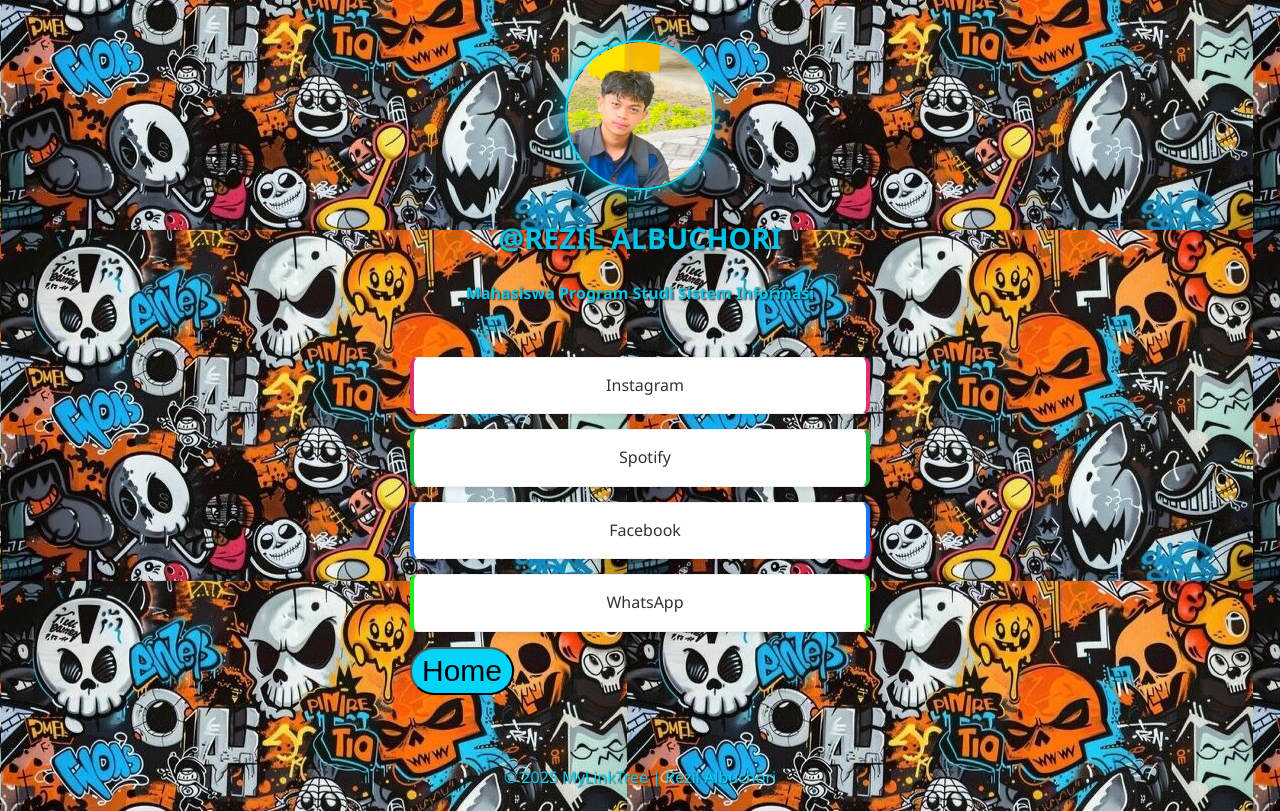
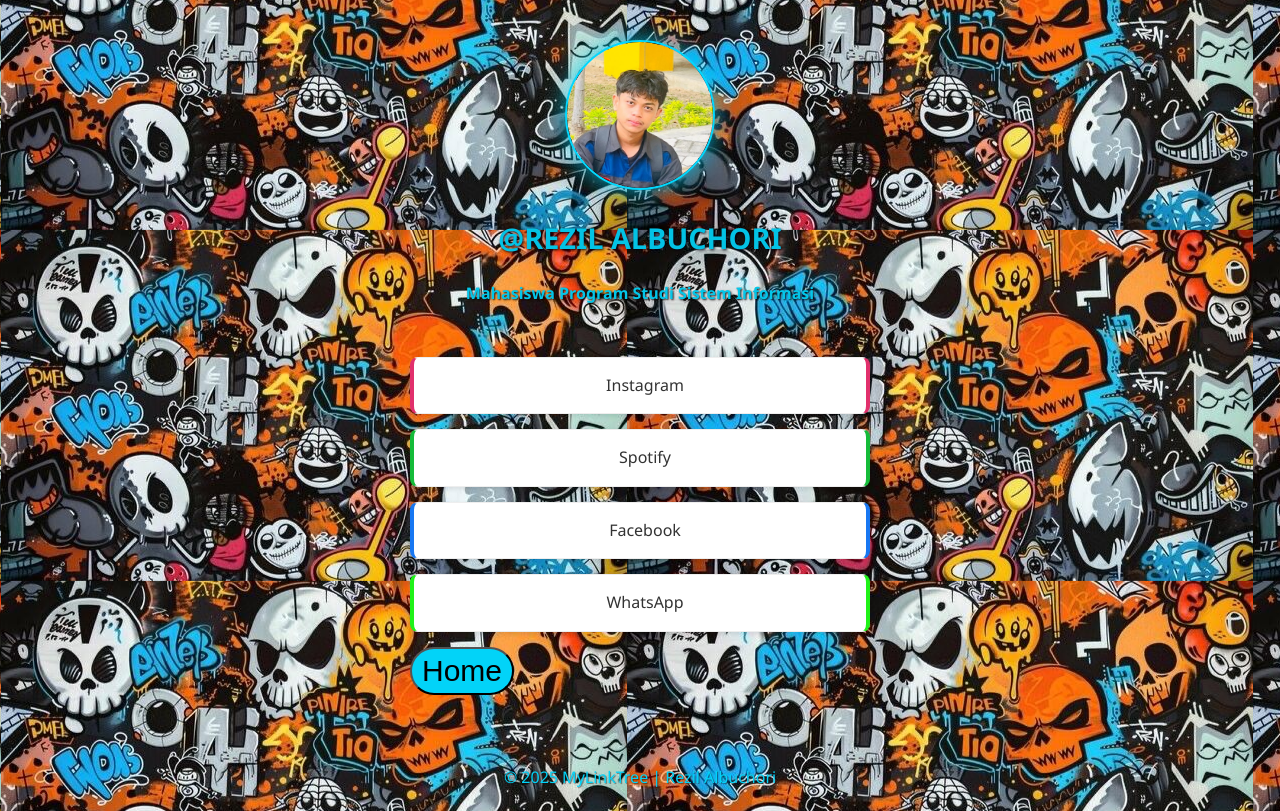
Before and after one commit to rezilalbuchori/Gibran, a plain HTML site: page index.html in a window 1280 px wide. Drawn offline with Linux system fonts and the light colour scheme.

Commit message:
Update style.css

```diff
--- a/style.css
+++ b/style.css
@@ -30,25 +30,23 @@ header{
     gap: 10px;
 }
 
-.profile-pic{
+.profile-pic {
     width: 150px;
     height: 150px;
     border-radius: 50%;
     overflow: hidden;
-    margin-bottom: 15px;
+    margin: 0 auto 15px auto;
     border: 2px solid #03d7fd;
     box-shadow: 0 0 25px rgba(3, 215, 253, 0.8);
-
-    margin-left: auto;
-    margin-right: auto;
 }
 
-img{
-    width: 150px;
-    height: 150px;
+.profile-pic img {
+    width: 100%;
+    height: 100%;
     object-fit: cover;
-    object-position: 100% 50%;
+    object-position: center;
     border-radius: 50%;
+    display: block;
 }
 
 header h1 {
```
